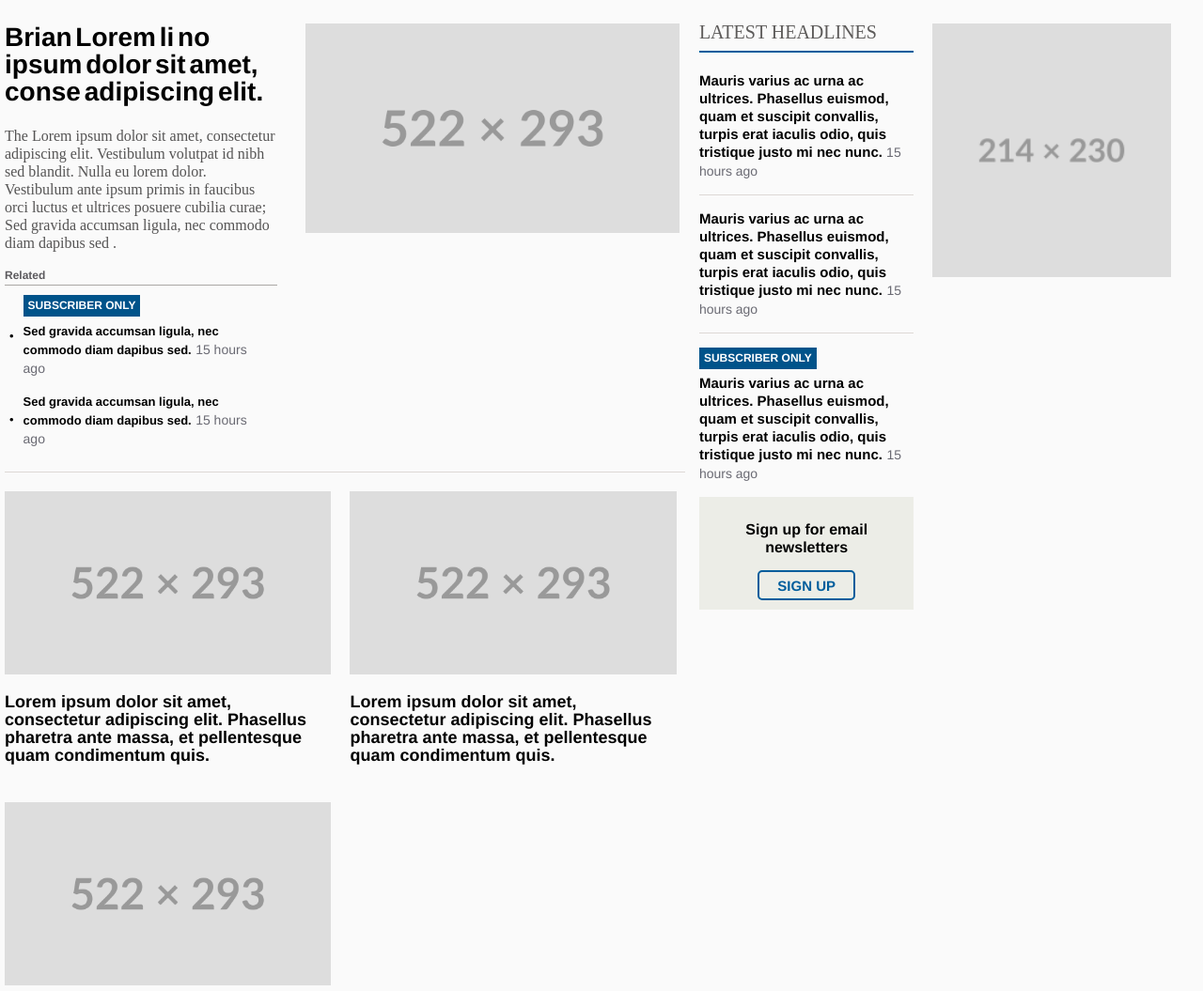
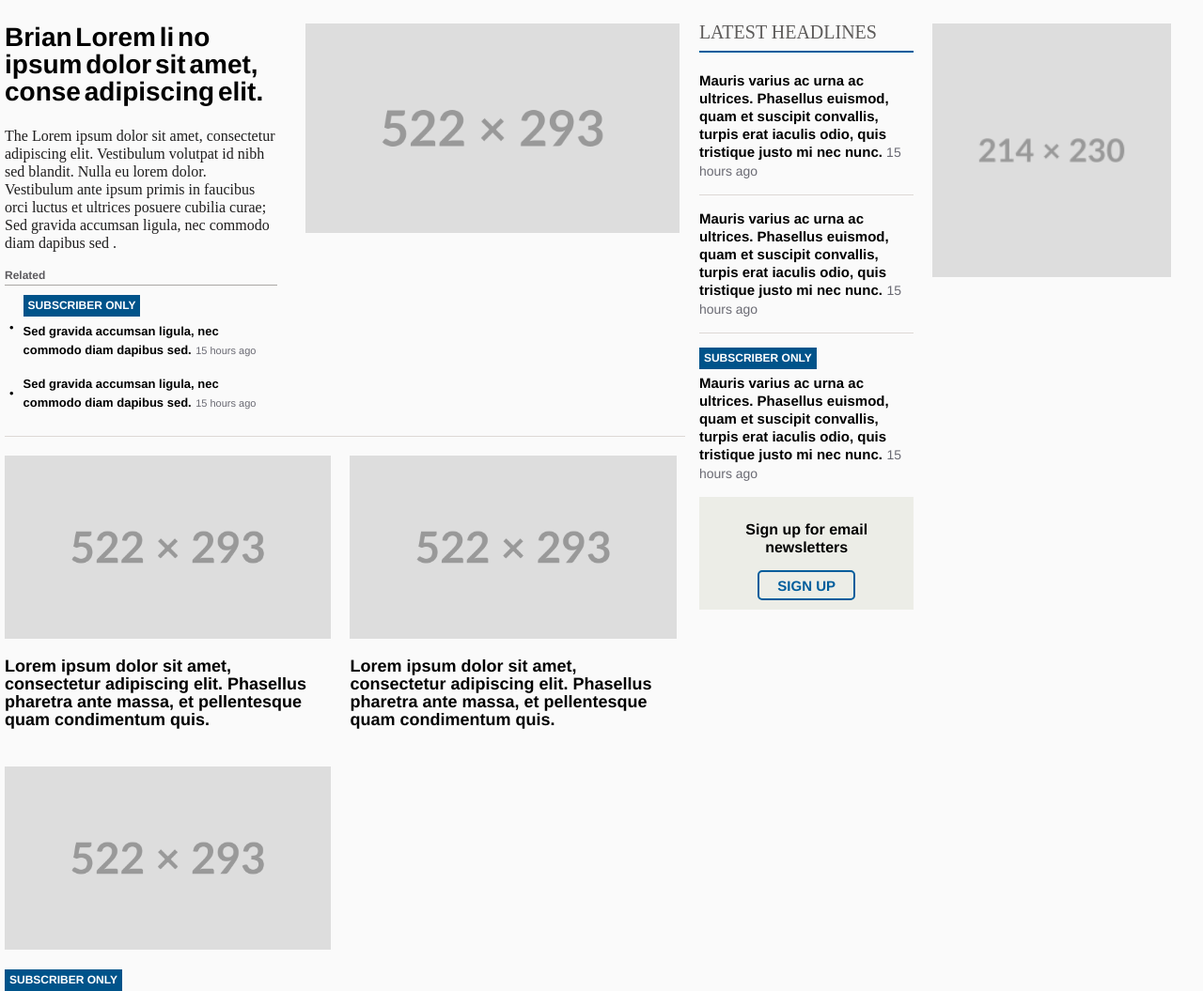
Before and after one commit to Tommycik/ppmTC, a website: page index.html in a window 1280 px wide. Shown: the part 580-1635 px from the top of the page at 94% size. Drawn offline with Linux system fonts and the light colour scheme.

Commit message:
10.1 site working,style in progress

```diff
--- a/css/style.css
+++ b/css/style.css
@@ -561,7 +561,7 @@
 .articleBody{
   margin-top: 0;
   font-size: 16px;
-  color: #555454;
+  color: #1f1e1e;
   font-weight: lighter;
   font-family: "Times New Roman", Serif;
 }
@@ -633,6 +633,9 @@
   font-size: 14px;
   margin: 5px 0 0 0;
   display: inline;
+}
+.related .timeAgo{
+  font-size: 11px;
 }
 .subArticles{
   width: 100%;
```
